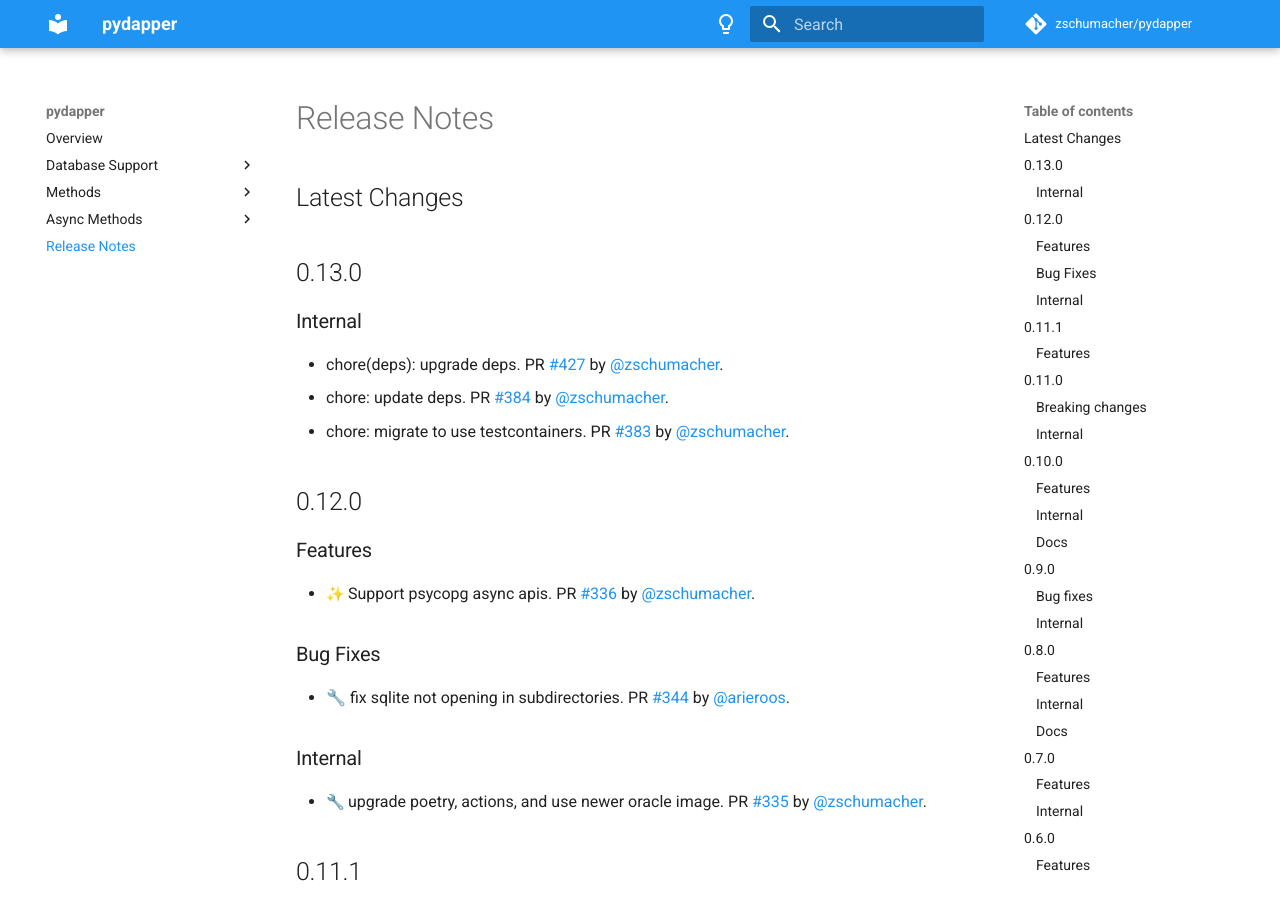
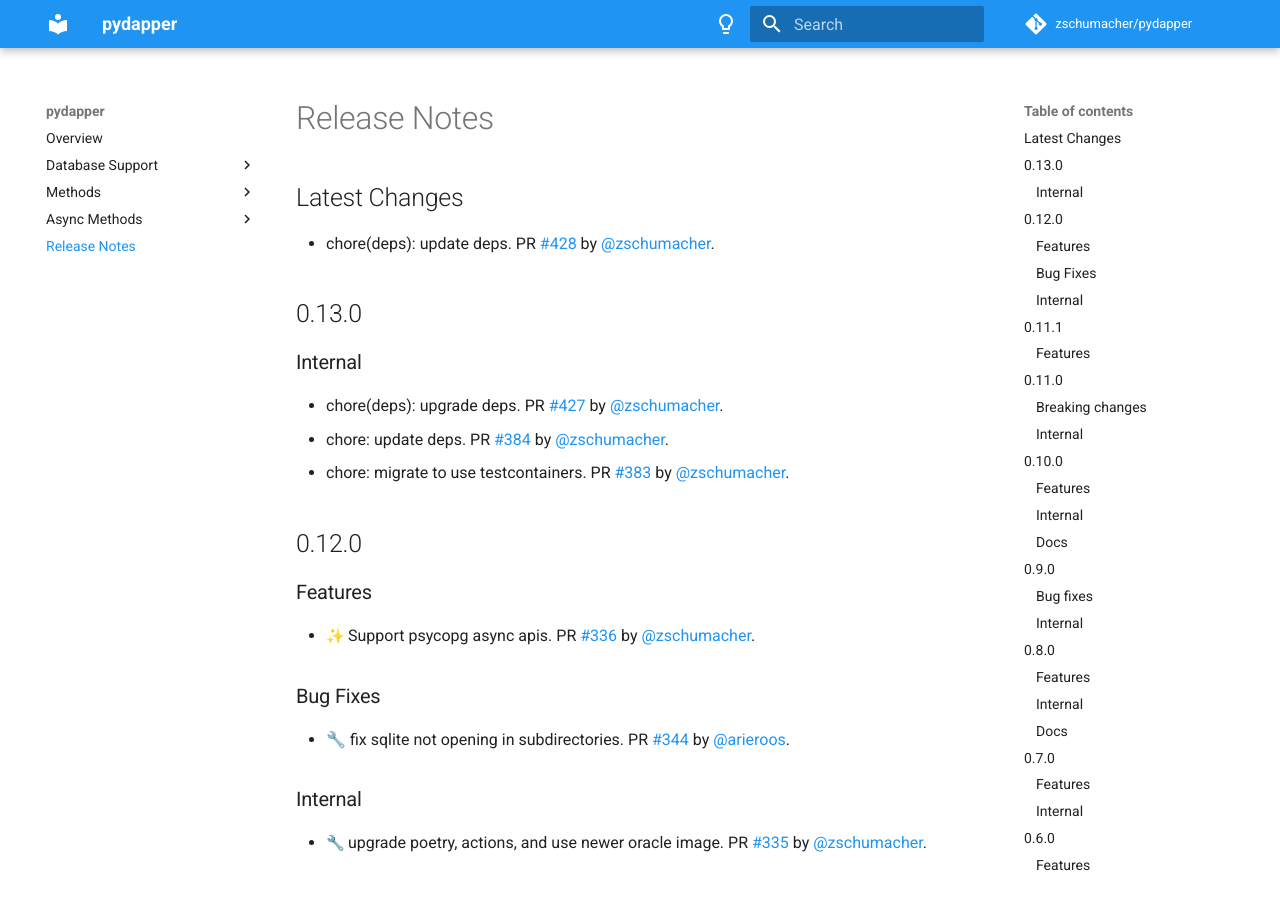
Before and after one commit to zschumacher/pydapper, an MkDocs documentation site: the page built from docs/release_notes.md, in a window 1280 px wide and 900 px high. Built offline with MkDocs 1.6.1 and Material for MkDocs 9.7.7, drawn with Linux system fonts in a browser that asks for light colours; emoji names are drawn with the system emoji font; comment, search, counter and statistics services are not loaded.

Commit message:
📝 Update release notes
[skip ci]

```diff
--- a/docs/release_notes.md
+++ b/docs/release_notes.md
@@ -1,5 +1,6 @@
 ## Latest Changes
 
+* chore(deps): update deps. PR [#428](https://github.com/zschumacher/pydapper/pull/428) by [@zschumacher](https://github.com/zschumacher).
 
 ## 0.13.0
 ### Internal
```
